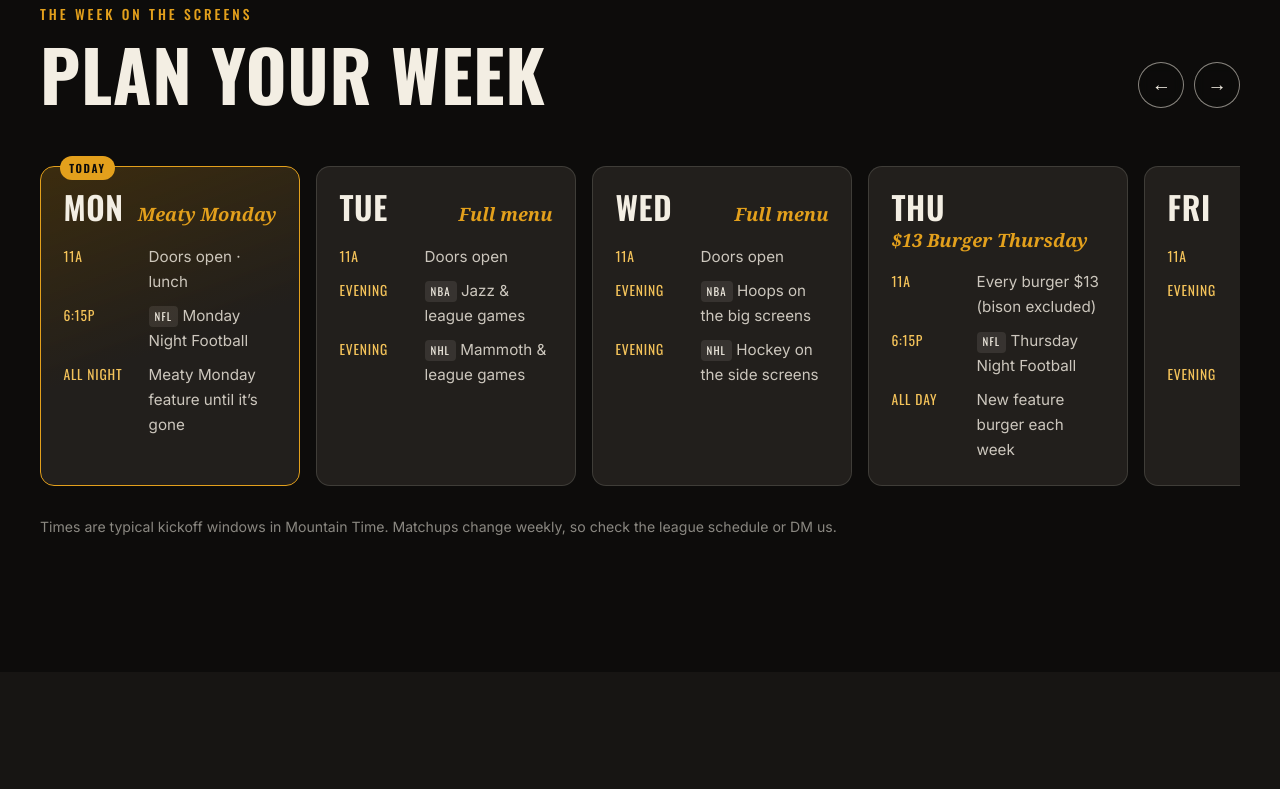
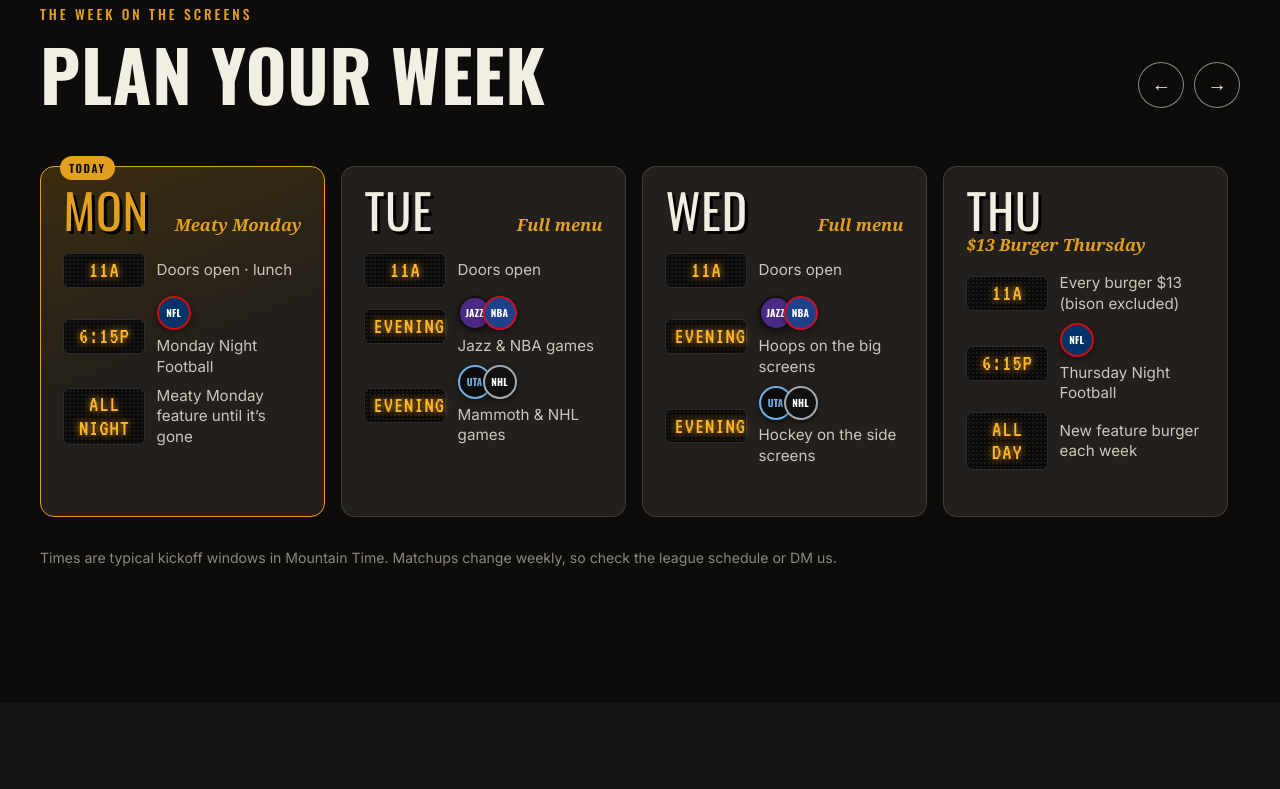
Before and after one commit to Aamagee/gradys-site, a plain HTML site: page game-day.html in a window 1280 px wide. Shown: the part 887-1676 px from the top of the page. Drawn offline with nearby package versions, Linux system fonts and the light colour scheme; a web font is replaced by a local one.

Commit message:
Game Day calendar: scoreboard fonts + team badges
- Day names in Modak, times as amber LED scoreboard digits (VT323)
- Team-colored badges (Jazz, Mammoth, Utes, BYU, NFL/NBA/NHL/NCAA) instead of plain league tags.
  Badges use team colors + short names, not official logos (trademarks).
- Bump CSS/JS cache version

Co-Authored-By: Claude Opus 5.5 <noreply@anthropic.com>

```diff
--- a/game-day.html
+++ b/game-day.html
@@ -12,9 +12,9 @@
   <link rel="icon" href="assets/favicon.svg" type="image/svg+xml">
   <link rel="preconnect" href="https://fonts.googleapis.com">
   <link rel="preconnect" href="https://fonts.gstatic.com" crossorigin>
-  <link href="https://fonts.googleapis.com/css2?family=Oswald:wght@400;500;600;700&family=Playfair+Display:ital,wght@1,600;1,700&family=Inter:wght@400;500;600&display=swap" rel="stylesheet">
-  <link rel="stylesheet" href="styles.css?v=202611161000">
-  <link rel="stylesheet" href="pages.css?v=202611161000">
+  <link href="https://fonts.googleapis.com/css2?family=Modak&family=VT323&family=Oswald:wght@400;500;600;700&family=Playfair+Display:ital,wght@1,600;1,700&family=Inter:wght@400;500;600&display=swap" rel="stylesheet">
+  <link rel="stylesheet" href="styles.css?v=202611161003">
+  <link rel="stylesheet" href="pages.css?v=202611161003">
 </head>
 <body>
   <a class="skip" href="#main">Skip to content</a>
@@ -208,8 +208,8 @@
   </dialog>
   <div class="toast" data-toast role="status" aria-live="polite"></div>
 
-  <script src="menu-data.js?v=202611161000"></script>
-  <script src="script.js?v=202611161000"></script>
-  <script src="pages.js?v=202611161000"></script>
+  <script src="menu-data.js?v=202611161003"></script>
+  <script src="script.js?v=202611161003"></script>
+  <script src="pages.js?v=202611161003"></script>
 </body>
 </html>
--- a/pages.css
+++ b/pages.css
@@ -251,3 +251,25 @@ input[type="range"]:focus-visible::-webkit-slider-thumb { box-shadow: 0 0 0 4px
   .feat-inner { transition: none; }
   .manifesto p:not(.kicker) { color: var(--ink); }
 }
+
+/* ==========================================================================
+   Game Day calendar: scoreboard look + team badges
+   ========================================================================== */
+.day-card h3 { font-family: "Modak", var(--f-head); font-weight: 400; font-size: 3rem; line-height: .8; letter-spacing: .02em;
+  color: var(--parchment); text-shadow: 3px 3px 0 #000; }
+.day-card.today h3 { color: var(--gold); }
+.day-card li { grid-template-columns: 82px 1fr; align-items: center; }
+.day-card li time { font-family: "VT323", monospace; font-size: 1.45rem; line-height: 1; letter-spacing: .04em; text-transform: uppercase;
+  color: #ffb627; text-shadow: 0 0 6px rgba(255, 182, 39, .75), 0 0 14px rgba(255, 140, 0, .35);
+  background: #0b0b0b; border: 1px solid #2c2c2c; border-radius: 6px; padding: .2em .35em; text-align: center;
+  background-image: radial-gradient(circle, #1a1a1a 1px, transparent 1.2px); background-size: 4px 4px; }
+.slot-body { display: flex; flex-direction: column; align-items: flex-start; gap: .35rem; min-width: 0; }
+.slot-text { min-width: 0; line-height: 1.35; }
+.rail { grid-auto-columns: minmax(285px, 1fr); }
+.badges { display: inline-flex; flex: none; }
+.team-badge { display: grid; place-items: center; width: 34px; height: 34px; border-radius: 50%;
+  background: var(--bg); color: var(--fg); border: 2px solid var(--ring); box-shadow: 0 2px 6px rgba(0, 0, 0, .45);
+  font-family: var(--f-head); font-weight: 700; font-size: .62rem; letter-spacing: .02em; line-height: 1; text-transform: uppercase; }
+.badges .team-badge + .team-badge { margin-left: -9px; }
+.badges .team-badge:hover { transform: translateY(-2px) scale(1.08); z-index: 2; transition: transform .2s; }
+.day-card .day-special { font-size: 1.05rem; }
--- a/pages.js
+++ b/pages.js
@@ -46,15 +46,31 @@
      GAME DAY
      ========================================================= */
   // Typical broadcast windows in Mountain Time. Matchups change weekly.
+  // Slot = [time, teams[], text]. Teams render as colored badges (team colors + short name;
+  // official logos are trademarks, so we don't use them).
+  const TEAMS = {
+    nfl:     { t: 'NFL',  name: 'NFL',               bg: '#013369', fg: '#ffffff', ring: '#d50a0a' },
+    nba:     { t: 'NBA',  name: 'NBA',               bg: '#1d428a', fg: '#ffffff', ring: '#c8102e' },
+    nhl:     { t: 'NHL',  name: 'NHL',               bg: '#111111', fg: '#ffffff', ring: '#a2aaad' },
+    ncaa:    { t: 'NCAA', name: 'College',           bg: '#005eb8', fg: '#ffffff', ring: '#ffffff' },
+    jazz:    { t: 'JAZZ', name: 'Utah Jazz',         bg: '#4b2a85', fg: '#ffffff', ring: '#111111' },
+    mammoth: { t: 'UTA',  name: 'Utah Mammoth',      bg: '#0b0b0b', fg: '#71afe5', ring: '#71afe5' },
+    utes:    { t: 'U',    name: 'Utah Utes',         bg: '#cc0000', fg: '#ffffff', ring: '#ffffff' },
+    byu:     { t: 'BYU',  name: 'BYU Cougars',       bg: '#002e5d', fg: '#ffffff', ring: '#ffffff' }
+  };
   const WEEK = [
-    { d: 1, name: 'Monday', special: 'Meaty Monday', slots: [['11a', '', 'Doors open · lunch'], ['6:15p', 'NFL', 'Monday Night Football'], ['All night', '', 'Meaty Monday feature until it’s gone']] },
-    { d: 2, name: 'Tuesday', special: 'Full menu', slots: [['11a', '', 'Doors open'], ['Evening', 'NBA', 'Jazz & league games'], ['Evening', 'NHL', 'Mammoth & league games']] },
-    { d: 3, name: 'Wednesday', special: 'Full menu', slots: [['11a', '', 'Doors open'], ['Evening', 'NBA', 'Hoops on the big screens'], ['Evening', 'NHL', 'Hockey on the side screens']] },
-    { d: 4, name: 'Thursday', special: '$13 Burger Thursday', slots: [['11a', '', 'Every burger $13 (bison excluded)'], ['6:15p', 'NFL', 'Thursday Night Football'], ['All day', '', 'New feature burger each week']] },
-    { d: 5, name: 'Friday', special: 'Full menu', slots: [['11a', '', 'Doors open'], ['Evening', 'NCAA', 'College hoops & Friday football'], ['Evening', 'NBA', 'Late games till close']] },
-    { d: 6, name: 'Saturday', special: 'Brunch 11–3', slots: [['11a', '', 'Brunch, beer & the early games'], ['All day', 'NCAA', 'College football, every screen'], ['Big games', '', 'We open early (10 AM for the Holy War)']] },
-    { d: 0, name: 'Sunday', special: 'Brunch 11–3', slots: [['11a', 'NFL', 'Early slate + brunch'], ['2:05p', 'NFL', 'Late games'], ['6:20p', 'NFL', 'Sunday Night Football']] }
+    { d: 1, name: 'Monday', special: 'Meaty Monday', slots: [['11a', [], 'Doors open · lunch'], ['6:15p', ['nfl'], 'Monday Night Football'], ['All night', [], 'Meaty Monday feature until it’s gone']] },
+    { d: 2, name: 'Tuesday', special: 'Full menu', slots: [['11a', [], 'Doors open'], ['Evening', ['jazz', 'nba'], 'Jazz & NBA games'], ['Evening', ['mammoth', 'nhl'], 'Mammoth & NHL games']] },
+    { d: 3, name: 'Wednesday', special: 'Full menu', slots: [['11a', [], 'Doors open'], ['Evening', ['jazz', 'nba'], 'Hoops on the big screens'], ['Evening', ['mammoth', 'nhl'], 'Hockey on the side screens']] },
+    { d: 4, name: 'Thursday', special: '$13 Burger Thursday', slots: [['11a', [], 'Every burger $13 (bison excluded)'], ['6:15p', ['nfl'], 'Thursday Night Football'], ['All day', [], 'New feature burger each week']] },
+    { d: 5, name: 'Friday', special: 'Full menu', slots: [['11a', [], 'Doors open'], ['Evening', ['utes', 'byu'], 'College hoops & Friday football'], ['Evening', ['jazz', 'nba'], 'Late games till close']] },
+    { d: 6, name: 'Saturday', special: 'Brunch 11–3', slots: [['11a', [], 'Brunch, beer & the early games'], ['All day', ['utes', 'byu', 'ncaa'], 'College football, every screen'], ['Big games', ['utes', 'byu'], 'We open early (10 AM for the Holy War)']] },
+    { d: 0, name: 'Sunday', special: 'Brunch 11–3', slots: [['11a', ['nfl'], 'Early slate + brunch'], ['2:05p', ['nfl'], 'Late games'], ['6:20p', ['nfl'], 'Sunday Night Football']] }
   ];
+  const badges = teams => teams.length ? `<span class="badges">${teams.map(k => {
+    const t = TEAMS[k]; if (!t) return '';
+    return `<span class="team-badge" title="${t.name}" aria-label="${t.name}" style="--bg:${t.bg};--fg:${t.fg};--ring:${t.ring}">${t.t}</span>`;
+  }).join('')}</span>` : '';
 
   const rail = $('[data-rail]');
   if (rail) {
@@ -62,7 +78,7 @@
     rail.innerHTML = WEEK.map(w => `
       <article class="day-card${w.d === now.day ? ' today' : ''}" data-day="${w.d}">
         <header><h3>${w.name.slice(0, 3)}</h3><span class="day-special">${esc(w.special)}</span></header>
-        <ul>${w.slots.map(([t, lg, txt]) => `<li><time>${t}</time><span>${lg ? `<span class="league">${lg}</span>` : ''}${esc(txt)}</span></li>`).join('')}</ul>
+        <ul>${w.slots.map(([t, teams, txt]) => `<li><time>${t}</time><span class="slot-body">${badges(teams || [])}<span class="slot-text">${esc(txt)}</span></span></li>`).join('')}</ul>
       </article>`).join('');
     const today = $('.day-card.today', rail);
     if (today) requestAnimationFrame(() => rail.scrollTo({ left: today.offsetLeft - rail.offsetLeft - 2, behavior: 'auto' }));
```
Also changed, not shown: events.html (+5 -5 lines), index.html (+4 -4 lines), our-story.html (+5 -5 lines), print.html (+1 -1 lines).
